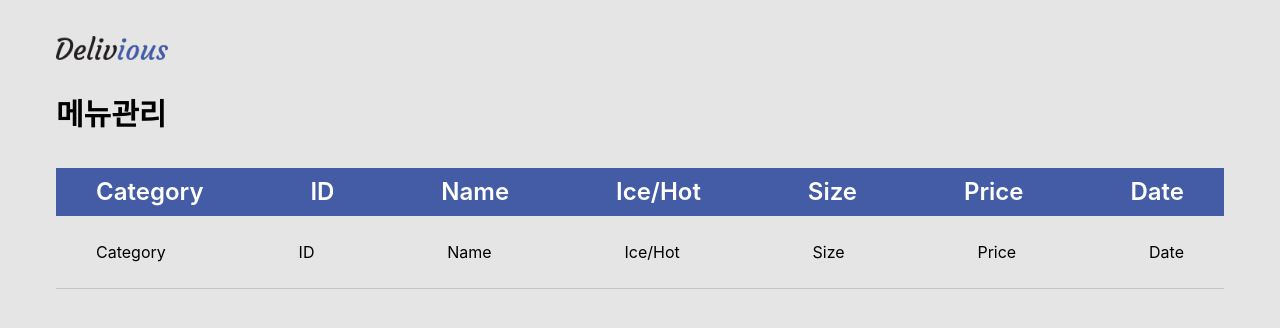
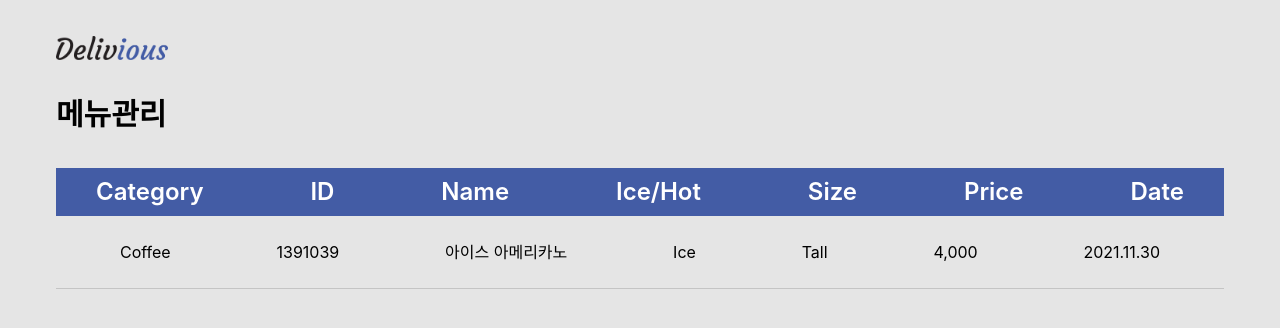
Before and after one commit to do-gather/delivious, a React (Create React App) app in the folder frontend/: page /admin/menu in a window 1280 px wide. Shown: the top 328 px of the page. Built offline with nearby package versions, Linux system fonts and the light colour scheme.

Commit message:
feat: add props for menu items

```diff
--- a/frontend/src/components/AdminMenuItem.tsx
+++ b/frontend/src/components/AdminMenuItem.tsx
@@ -1,16 +1,26 @@
 import React from "react";
 
-export default function AdminMenuItem() {
+interface Props {
+    category: string;
+    id: string;
+    name: string;
+    temp: string;
+    size: string;
+    price: string;
+    date: string;
+}
+
+export default function AdminMenuItem(props: Props) {
     return (
         <>
-            <div className="flex px-10 py-6 justify-between whitespace-nowrap text-center items-center text-base">
-                <div>Category</div>
-                <div>ID</div>
-                <div>Name</div>
-                <div>Ice/Hot</div>
-                <div>Size</div>
-                <div>Price</div>
-                <div>Date</div>
+            <div className="flex px-16 py-6 justify-between whitespace-nowrap text-center items-center text-base">
+                <div>{props.category}</div>
+                <div>{props.id}</div>
+                <div>{props.name}</div>
+                <div>{props.temp}</div>
+                <div>{props.size}</div>
+                <div>{props.price}</div>
+                <div>{props.date}</div>
             </div>
         </>);
 }
--- a/frontend/src/pages/AdminMenu.tsx
+++ b/frontend/src/pages/AdminMenu.tsx
@@ -20,7 +20,7 @@ export default function AdminMenu() {
                 <div>Price</div>
                 <div>Date</div>
             </div>
-            <AdminMenuItem />
+            <AdminMenuItem category="Coffee" id="1391039" name="아이스 아메리카노" temp="Ice" size="Tall" price="4,000" date="2021.11.30" />
             <Divider />
         </div>
     );
```
